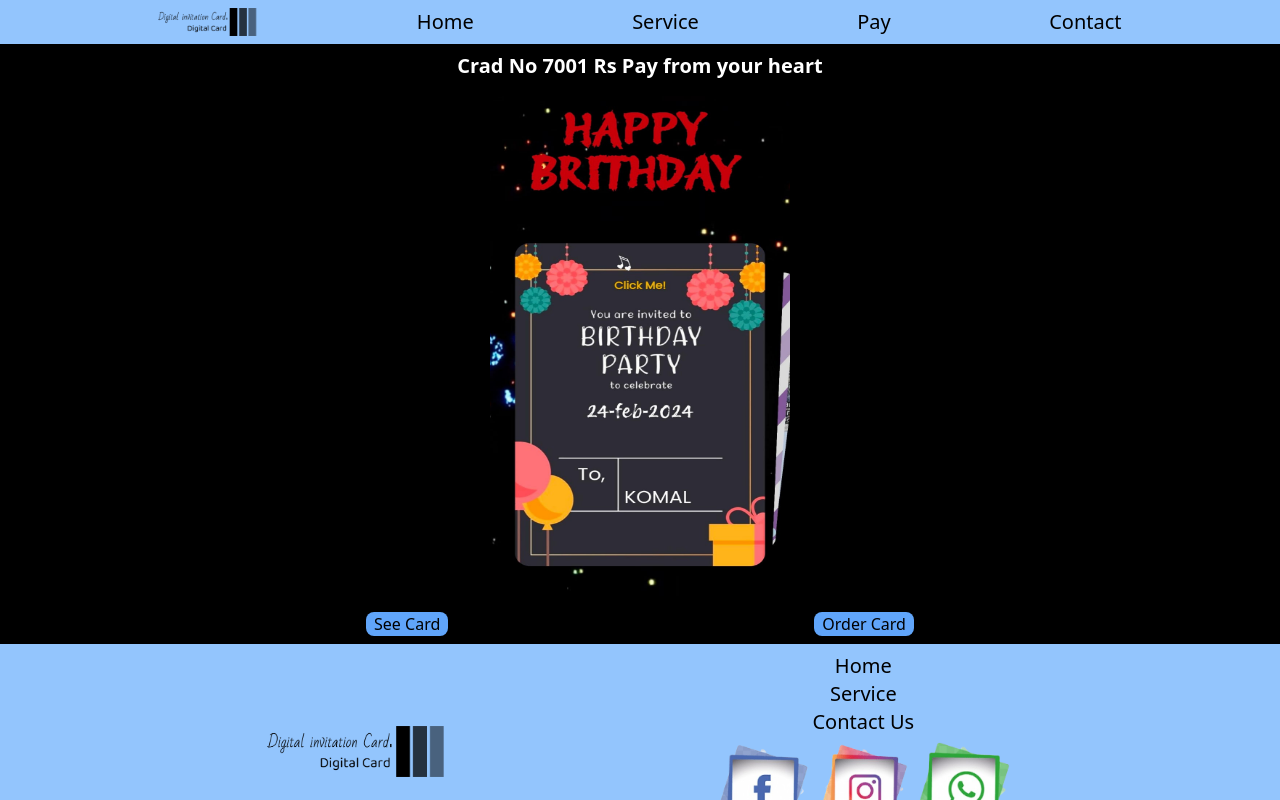
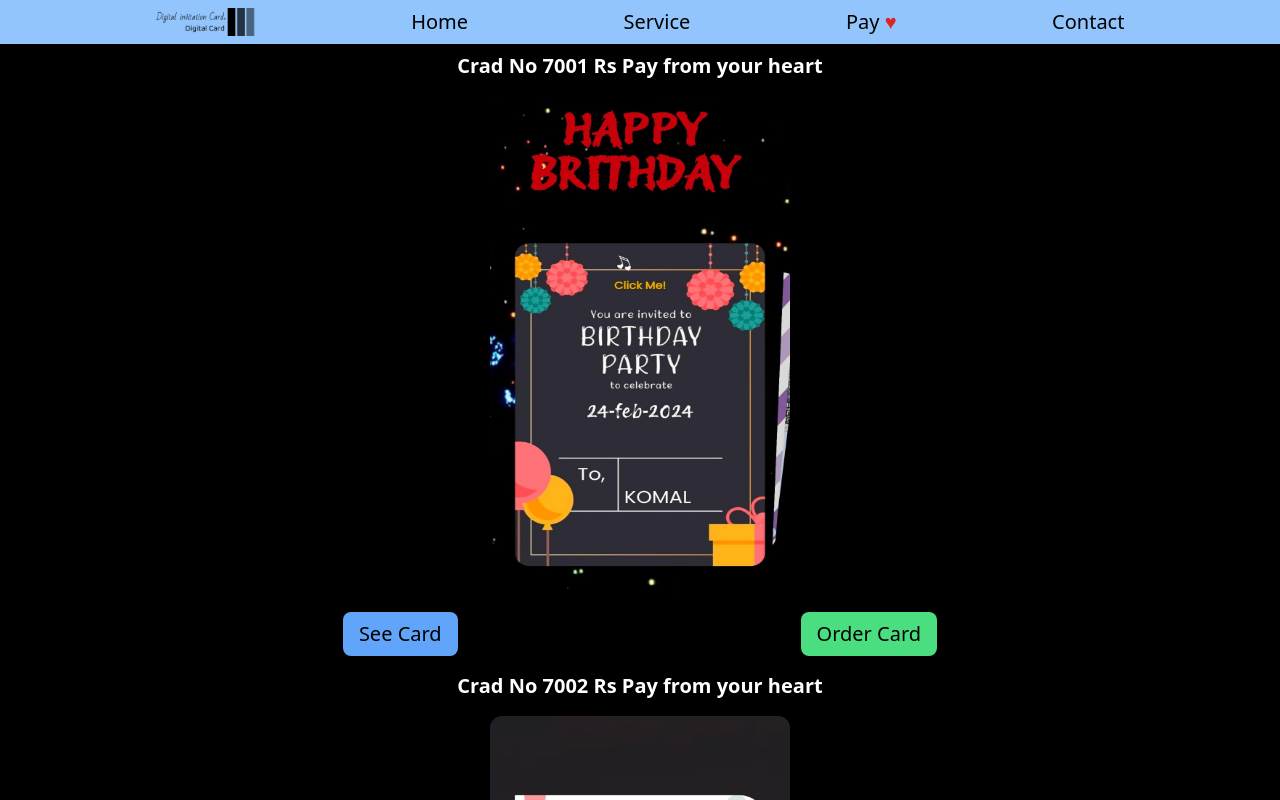
Before and after one commit to Yashveer0/dg-card, a React (Vite) app: page /birthday in a window 1280 px wide. Shown: the top 800 px of the page. Built offline with nearby package versions, Linux system fonts and the light colour scheme.

Commit message:
update 1.2

```diff
--- a/src/components/Brithday_Cards.jsx
+++ b/src/components/Brithday_Cards.jsx
@@ -1,5 +1,6 @@
 import React from 'react'
 import img_scr from '../assets/Bday_img/7001.jpeg'
+import img_scr2 from '../assets/Bday_img/7002.jpeg'
 import { Card } from './Card'
 
 export function BrithdayCards(props) {
@@ -15,6 +16,14 @@ export function BrithdayCards(props) {
 
 
             />
+            <Card
+            img_src={img_scr2}
+            h1="7002 Rs Pay from your heart"
+            seeCard="https://b-day-card-demo-no-7002.netlify.app/"
+            orderCard="https://api.whatsapp.com/send?phone=7701832064&text=I%20want%20to%20Order%20Card%20No%207002."
+
+
+            />
         </>
     )
 }
--- a/src/components/Card.jsx
+++ b/src/components/Card.jsx
@@ -16,11 +16,11 @@ export function Card({img_src, h1, seeCard, orderCard}) {
                 </div>
                 <div className='flex items-center justify-evenly py-2  '>
                     <a target='_blank' href={seeCard}>
-                    <button className='bg-blue-400 px-2 rounded-lg hover:bg-blue-700' >See Card</button>
+                    <button className='bg-blue-400 px-4 p-2 text-xl rounded-lg hover:bg-blue-700' >See Card</button>
                     </a>
 
                     <a target='_blank' href={orderCard}>
-                    <button className='bg-blue-400 px-2 rounded-lg hover:bg-blue-700' >Order Card</button>
+                    <button className='bg-green-400 px-4 text-xl p-2 rounded-lg hover:bg-blue-700' >Order Card</button>
                     </a>
                     </div>
 
--- a/src/components/Hader.jsx
+++ b/src/components/Hader.jsx
@@ -8,7 +8,7 @@ export function Hader(props) {
 
     return (
         <>
-            <div>
+            <div className=' sticky top-0'>
                 <ul className='flex justify-evenly bg-blue-300 py-2 sm:font-thin sm:text-xs md:text-xl lg:text-xl text-black '>
                     <li><img width={100} src={Logo} alt="Logo" /></li>
 
@@ -21,7 +21,7 @@ export function Hader(props) {
                     </Link>
 
                     <Link to="/pay">
-                    <li className='hover:font-bold hover:text-red-600' >Pay</li>
+                    <li className='hover:font-bold hover:text-red-600' >Pay <span className='text-red-600'>&#9829;</span></li>
                     </Link>
 
                     <Link to="/contact">
```
Also changed, not shown: src/assets/Bday_img/7002.jpeg (added).
